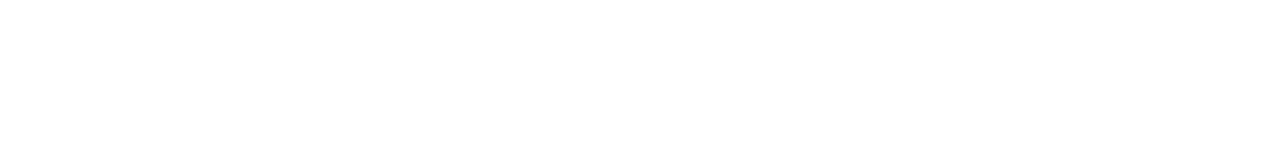
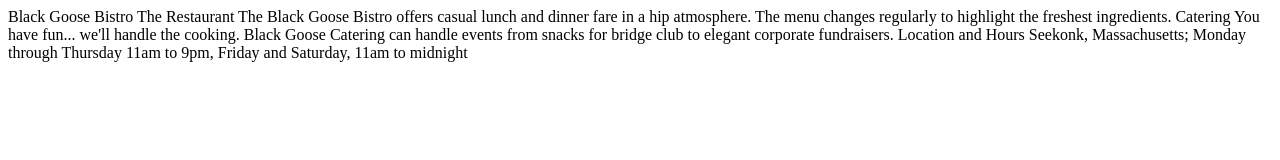
Before and after one commit to LED1997/fid, a plain HTML site: page blackgoose/index.html in a window 1280 px wide. Drawn offline with Linux system fonts and the light colour scheme.

Commit message:
Add files via upload

```diff
--- a/blackgoose/index.html
+++ b/blackgoose/index.html
@@ -3,9 +3,19 @@
 <head>
 <meta charset="utf-8">
 <meta name="viewport" content="width=device-width">
-<title>Replace Title</title>
+<title>Black Goose Bistro</title>
 </head>
 <body>
+Black Goose Bistro
 
+The Restaurant
+The Black Goose Bistro offers casual lunch and dinner fare in a hip atmosphere. The menu changes regularly to highlight the freshest ingredients.
+
+Catering
+You have fun... we'll handle the cooking. Black Goose Catering can handle events from snacks for bridge club to elegant corporate fundraisers.
+
+Location and Hours
+Seekonk, Massachusetts;
+Monday through Thursday 11am to 9pm, Friday and Saturday, 11am to midnight
 </body>
 </html>
```
